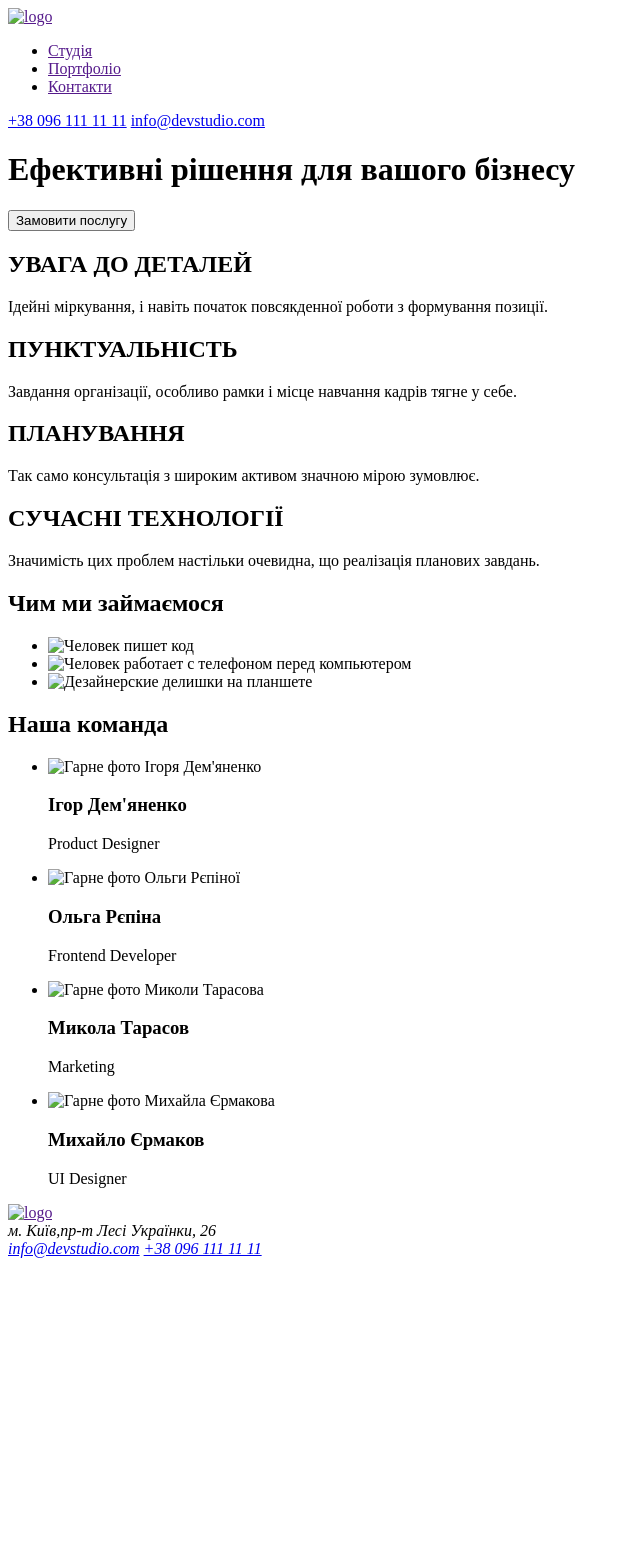
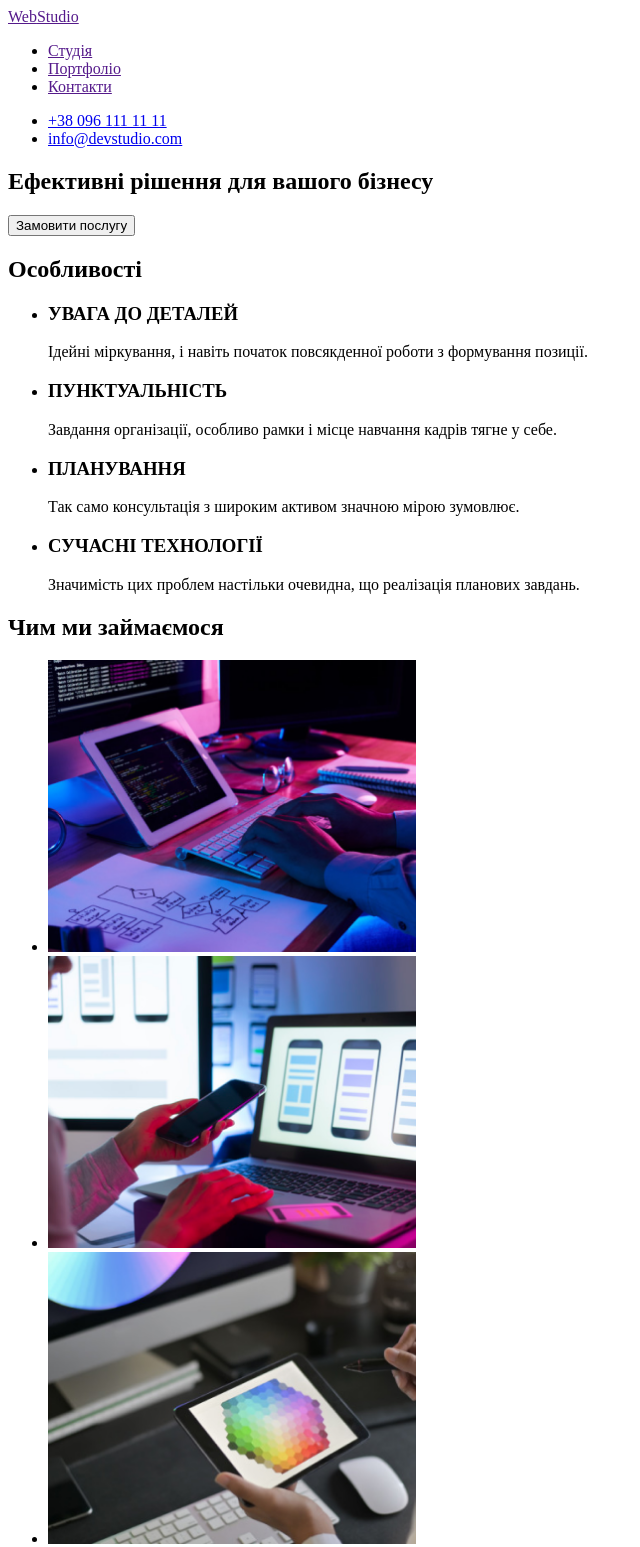
Before and after one commit to kortunn/tutorial, a plain HTML site: page index.html in a window 1280 px wide. Shown: the top 1547 px of the page, without its empty margins (0-640 px from the left). Before the commit the page ends 1266 px from the top, so only its background shows below. Drawn offline with Linux system fonts and the light colour scheme.

Commit message:
seems to have fixed everything

```diff
--- a/index.html
+++ b/index.html
@@ -1,5 +1,5 @@
 <!DOCTYPE html>
-<html lang="en">
+<html lang="uk">
   <head>
     <meta charset="UTF-8" />
     <meta http-equiv="X-UA-Compatible" content="IE=edge" />
@@ -8,65 +8,74 @@
   </head>
   <body>
     <header>
-      <a href="">
-        <img src="/github-tutorial/images/WebStudio(1).png" alt="logo" />
-      </a>
+      <nav>
+      <a href=""><span>Web</span>Studio</a>
 
-      <nav>
+
       <ul>
           <li><a href="">Студія</a></li>
           <li><a href="">Портфоліо</a></li>
           <li><a href=""> Контакти</a></li>
       </ul>
       </nav>
-      <div>
-        <a href="tel:+380961111111">+38 096 111 11 11</a>
-        <a href="mailto:info@devstudio.com">info@devstudio.com</a>
-      </div>
+      <ul>
+        <li><a href="tel:+380961111111">+38 096 111 11 11</a></li>
+        <li><a href="mailto:info@devstudio.com">info@devstudio.com</a></li>
+      </ul>
     </header>
     <main>
+      <section>
       <h1>Ефективні рішення для вашого бізнесу</h1>
       <button type="button">Замовити послугу</button>
-      <section>
-        <div class="group">
-          <h2>УВАГА ДО ДЕТАЛЕЙ</h2>
+      </section>
+      <section><h2>Особливості</h2>
+        <ul>
+          <li>
+            <h3>УВАГА ДО ДЕТАЛЕЙ</h3>
             <p>Ідейні міркування, і навіть початок повсякденної роботи з формування позиції.</p>
-          <h2>ПУНКТУАЛЬНІСТЬ</h2>
+          </li>
+          <li>
+            <h3>ПУНКТУАЛЬНІСТЬ</h3>
             <p>Завдання організації, особливо рамки і місце навчання кадрів тягне у себе.</p>
-          <h2>ПЛАНУВАННЯ</h2>
+          </li>
+          <li>
+            <h3>ПЛАНУВАННЯ</h3>
             <p>Так само консультація з широким активом значною мірою зумовлює.</p>
-          <h2>СУЧАСНІ ТЕХНОЛОГІЇ</h2>
+          </li>
+          <li>
+            <h3>СУЧАСНІ ТЕХНОЛОГІЇ</h3>
             <p>Значимість цих проблем настільки очевидна, що реалізація планових завдань.</p>
-        </div>
+          </li>
+        </ul>
       </section>
       <section>
         <h2>Чим ми займаємося</h2>
         <ul>
-          <li><img src="/github-tutorial/images/box1.png" alt="Человек пишет код " width="368" height="292" /></li>
-          <li><img src="/github-tutorial/images/box2.png" alt="Человек работает с телефоном перед компьютером" width="368" height="292" /></li>
-          <li><img src="/github-tutorial/images/box3.png" alt="Дезайнерские делишки на планшете" width="368" height="292" /></li>
+          <li><img src="./images/box1.png" alt="Человек пишет код " width="368" height="292" /></li>
+          <li><img src="./images/box2.png" alt="Человек работает с телефоном перед компьютером" width="368" height="292" /></li>
+          <li><img src="./images/box3.png" alt="Дезайнерские делишки на планшете" width="368" height="292" /></li>
         </ul>
       </section>
       <section>
         <h2>Наша команда</h2>
         <ul>
           <li>
-            <img src="/github-tutorial/images/img.jpg" alt="Гарне фото Ігоря Дем'яненко" width="270" height="260" />
+            <img src="./images/img.jpg" alt="Гарне фото Ігоря Дем'яненко" width="270" height="260" />
             <h3>Ігор Дем'яненко</h3>
             <p>Product Designer</p>
           </li>
           <li>
-            <img src="/github-tutorial/images/img(1).jpg" alt="Гарне фото Ольги Рєпіної" width="270" height="260" />
+            <img src="./images/img(1).jpg" alt="Гарне фото Ольги Рєпіної" width="270" height="260" />
             <h3>Ольга Рєпіна</h3>
             <p>Frontend Developer</p>
           </li>
           <li>
-            <img src="/github-tutorial/images/img(2).jpg" alt="Гарне фото Миколи Тарасова" width="270" height="260" />
+            <img src="./images/img(2).jpg" alt="Гарне фото Миколи Тарасова" width="270" height="260" />
             <h3>Микола Тарасов</h3>
             <p>Marketing</p>
           </li>
           <li>
-            <img src="/github-tutorial/images/img(3).jpg" alt="Гарне фото Михайла Єрмакова" width="270" height="260" />
+            <img src="./images/img(3).jpg" alt="Гарне фото Михайла Єрмакова" width="270" height="260" />
             <h3>Михайло Єрмаков</h3>
             <p>UI Designer</p>
           </li>
@@ -74,12 +83,16 @@
       </section>
     </main>
     <footer>
-      <a href=""><img src="/github-tutorial/images/WebStudio(1).png" alt="logo" /></a>
-      <address>м. Київ,пр-т Лесі Українки, 26</address>
+      <a href=""><span>Web</span>Studio</a>
+      <address>
 
-      <address>
-        <a href="mailto:info@devstudio.com">info@devstudio.com</a>
-        <a href="tel:+380961111111">+38 096 111 11 11</a>
+        <ul>
+          <li><a href=""> м. Київ,пр-т Лесі Українки, 26</a></li>
+
+          <li><a href="mailto:info@devstudio.com">info@devstudio.com</a></li>
+          <li><a href="tel:+380961111111">+38 096 111 11 11</a></li>
+        </ul>
+
       </address>
     </footer>
   </body>
```
Lines whose indentation alone changed are shown as unchanged.
